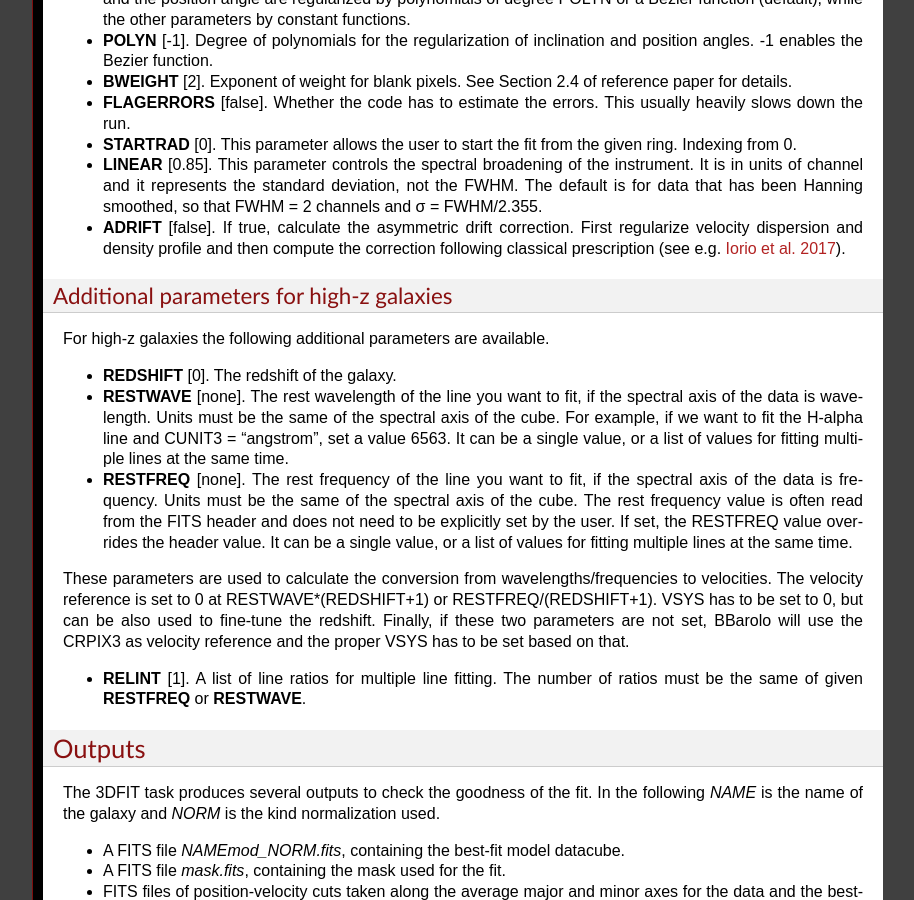
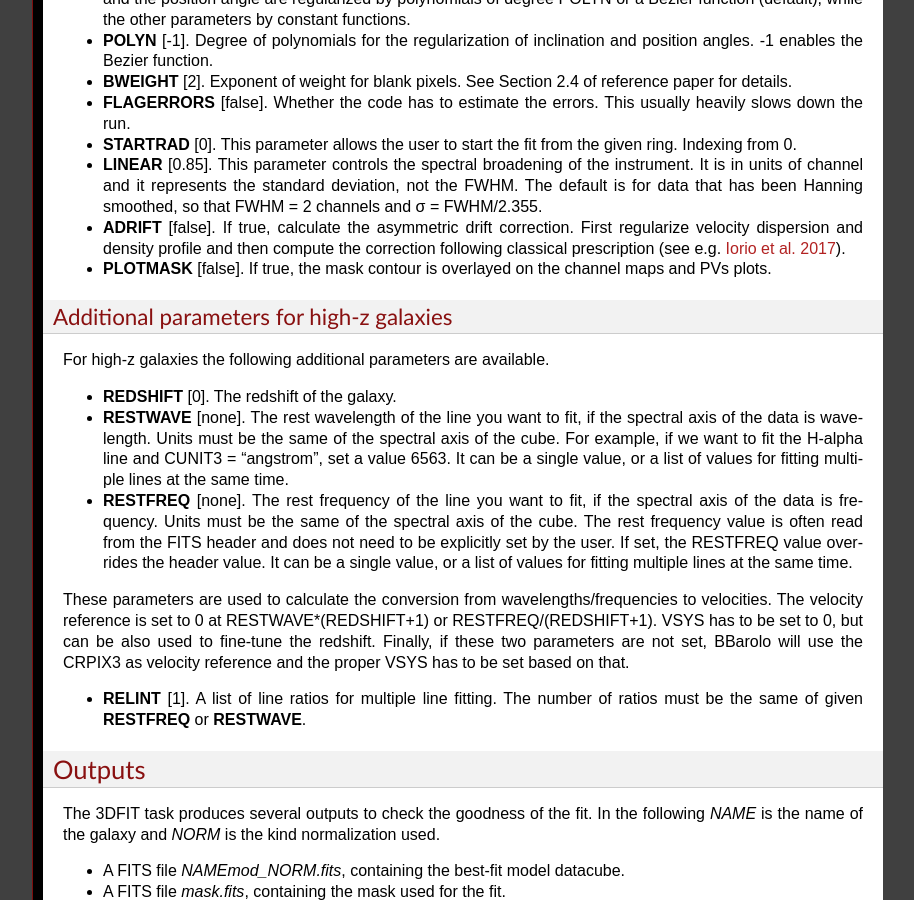
Before and after one commit to editeodoro/Bbarolo, a Sphinx documentation site: the page built from docs/source/tasks/fit3d.rst, in a window 1280 px wide and 900 px high, scrolled down 1799 px. Shown: the whole window, without its empty margins (187-1101 px from the left). Built offline with Sphinx 7.4.7, drawn with Linux system fonts in a browser that asks for light colours; formulas are drawn with MathJax 3.

Commit message:
Added PLOTMASK parameter

```diff
--- a/docs/source/tasks/fit3d.rst
+++ b/docs/source/tasks/fit3d.rst
@@ -100,6 +100,8 @@ Additional parameters to control and refine the fit. All following parameters ha
 * **LINEAR** [0.85]. This parameter controls the spectral broadening of the instrument. It is in units of channel and it represents the standard deviation, not the FWHM. The default is for data that has been Hanning smoothed, so that FWHM = 2 channels and σ = FWHM/2.355.
 
 * **ADRIFT** [false]. If true, calculate the asymmetric drift correction. First regularize velocity dispersion and density profile and then compute the correction following classical prescription (see e.g. `Iorio et al. 2017 <http://adsabs.harvard.edu/abs/2017MNRAS.466.4159I>`_).
+
+* **PLOTMASK** [false]. If true, the mask contour is overlayed on the channel maps and PVs plots.
 
 Additional parameters for high-z galaxies
 ^^^^^^^^^^^^^^^^^^^^^^^^^^^^^^^^^^^^^^^^^^
```
